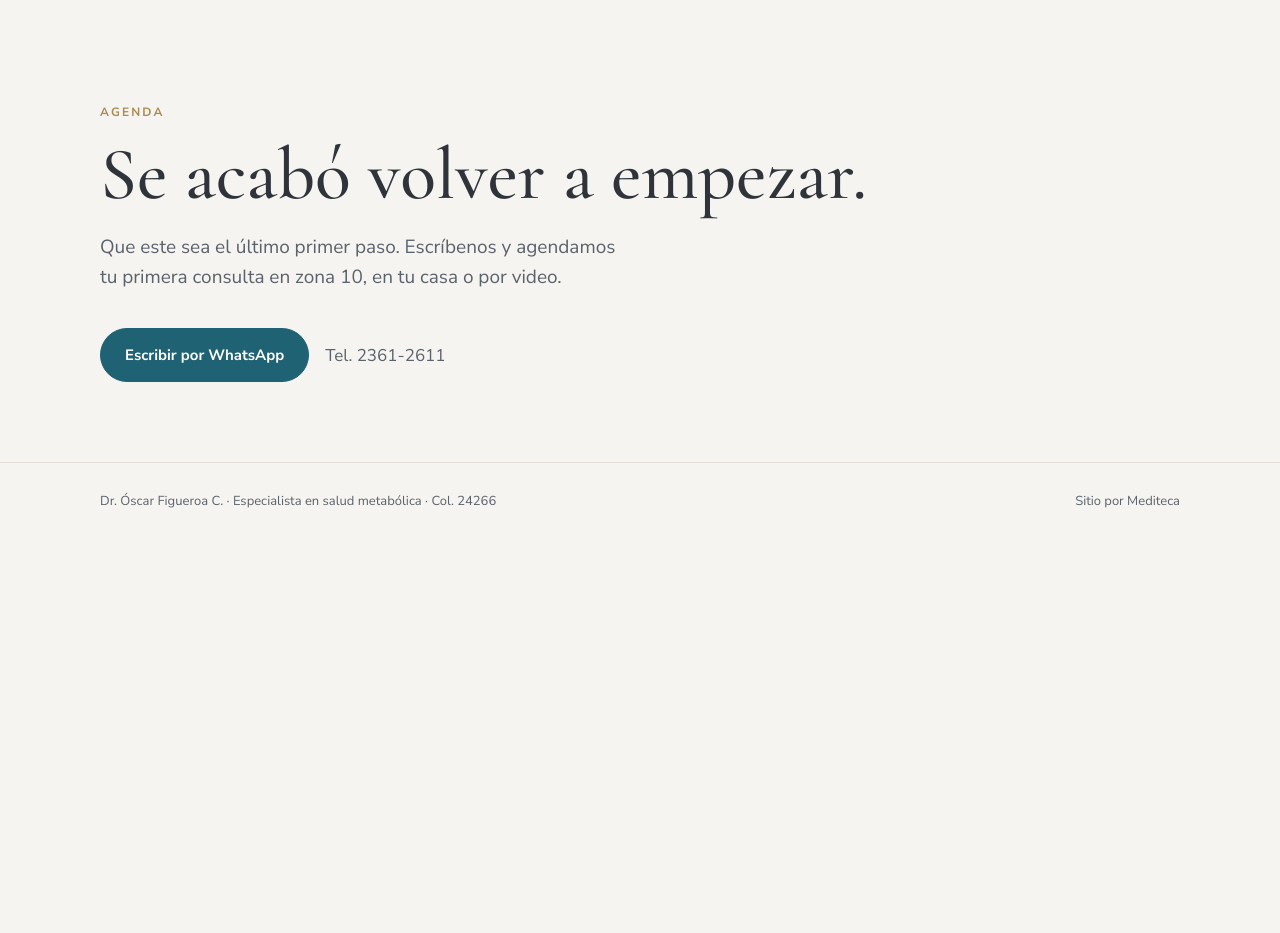
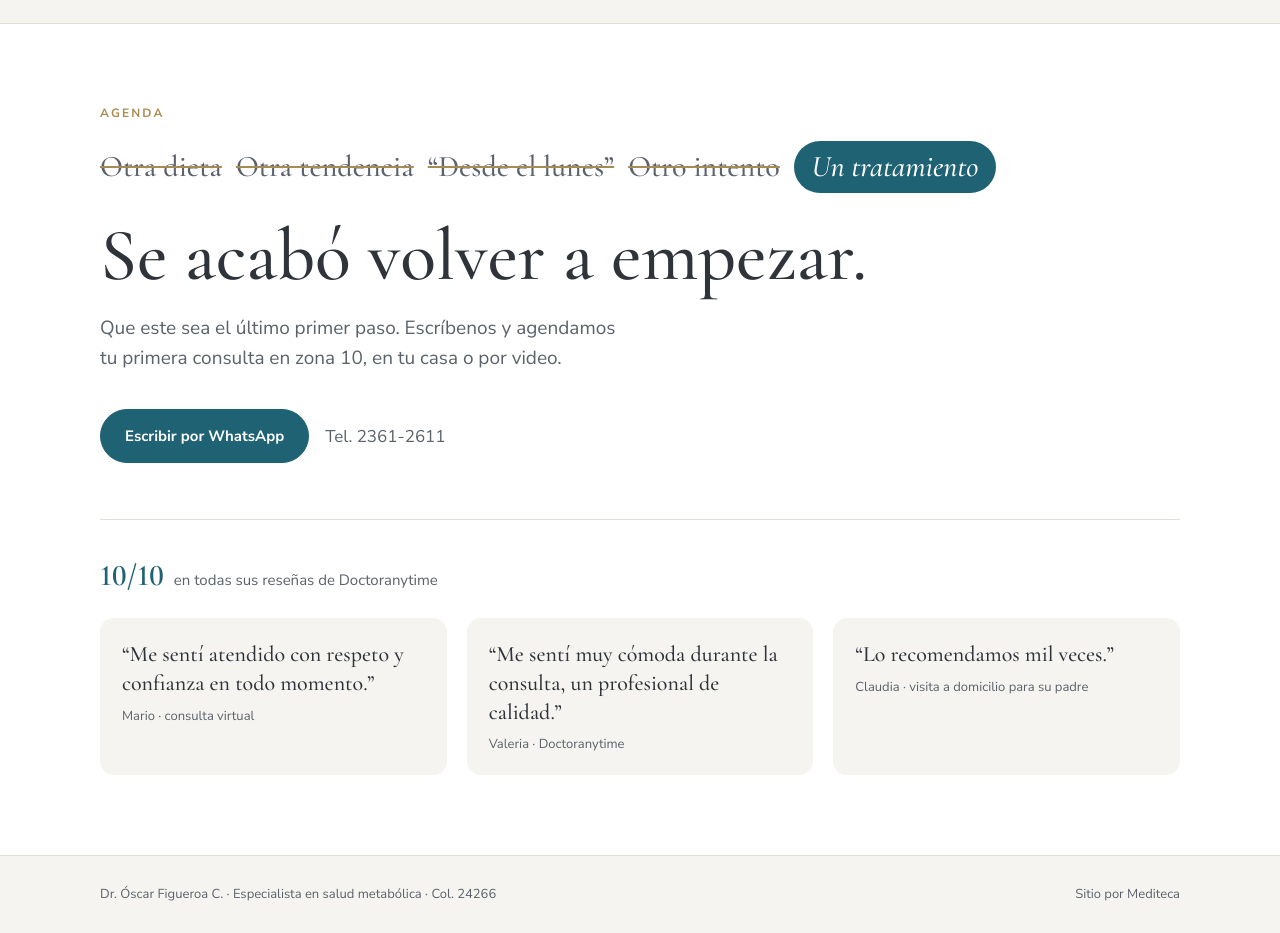
Before and after one commit to meditecagt/dr-figueroa, a plain HTML site: page public/index.html in a window 1280 px wide. Shown: the part 7360-8293 px from the top of the page. Before the commit the page ends 7900 px from the top, so only its background shows below. Drawn offline with nearby package versions, Linux system fonts and the light colour scheme.

Commit message:
Update index.html

```diff
--- a/public/index.html
+++ b/public/index.html
@@ -167,7 +167,18 @@ section{padding-block:80px}
 .post .leer{font-size:14px;font-weight:700;color:var(--teal)}
 .post:hover h3{color:var(--teal)}
 /* cierre */
-.cierre{text-align:left}
+.cierre{text-align:left;background:var(--blanco);border-top:1px solid var(--linea)}
+.adios{list-style:none;padding:0;margin:18px 0 0;display:flex;flex-wrap:wrap;gap:10px 14px;align-items:center}
+.adios li{font-family:var(--display);font-size:clamp(22px,2.6vw,30px);color:var(--suave)}
+.adios s{text-decoration-color:var(--dorado);text-decoration-thickness:2px}
+.adios li.si{color:var(--blanco);background:var(--teal);border-radius:999px;padding:2px 18px;font-style:italic}
+.voces{margin-top:56px;border-top:1px solid var(--linea);padding-top:32px}
+.voces-tit{font-size:15px;color:var(--suave)}
+.voces-tit strong{font-family:var(--display);font-size:30px;color:var(--teal);margin-right:6px;font-variant-numeric:lining-nums}
+.voces-grid{display:grid;grid-template-columns:repeat(3,1fr);gap:20px;margin-top:18px}
+.voces blockquote{margin:0;background:var(--perla);border-radius:14px;padding:22px;font-family:var(--display);font-size:22px;line-height:1.3;min-width:0}
+.voces cite{display:block;font-family:var(--body);font-style:normal;font-size:13px;color:var(--suave);margin-top:10px}
+@media (max-width:700px){.voces-grid{grid-template-columns:1fr}}
 .cierre h2{font-size:clamp(42px,6.4vw,74px)}
 .cierre p.sub{color:var(--suave);font-size:19px;margin-top:16px;max-width:46ch}
 .cierre .acc{margin-top:36px;display:flex;gap:16px;flex-wrap:wrap;align-items:center}
@@ -403,9 +414,18 @@ footer .w{display:flex;justify-content:space-between;gap:16px;flex-wrap:wrap}
 
 <section class="cierre" id="agenda"><div class="w">
   <p class="eyebrow">Agenda</p>
-  <h2 style="margin-top:12px">Se acabó volver a empezar.</h2>
+  <ul class="adios" aria-label="Lo que dejas atrás"><li><s>Otra dieta</s></li><li><s>Otra tendencia</s></li><li><s>“Desde el lunes”</s></li><li><s>Otro intento</s></li><li class="si">Un tratamiento</li></ul>
+  <h2 style="margin-top:22px">Se acabó volver a empezar.</h2>
   <p class="sub">Que este sea el último primer paso. Escríbenos y agendamos tu primera consulta en zona 10, en tu casa o por video.</p>
   <div class="acc"><a class="btn" href="#agenda">Escribir por WhatsApp</a><span class="tel">Tel. 2361-2611</span></div>
+  <div class="voces">
+    <p class="voces-tit"><strong>10/10</strong> en todas sus reseñas de Doctoranytime</p>
+    <div class="voces-grid">
+      <blockquote>“Me sentí atendido con respeto y confianza en todo momento.”<cite>Mario · consulta virtual</cite></blockquote>
+      <blockquote>“Me sentí muy cómoda durante la consulta, un profesional de calidad.”<cite>Valeria · Doctoranytime</cite></blockquote>
+      <blockquote>“Lo recomendamos mil veces.”<cite>Claudia · visita a domicilio para su padre</cite></blockquote>
+    </div>
+  </div>
 </div></section>
 </main>
 </div>
```
